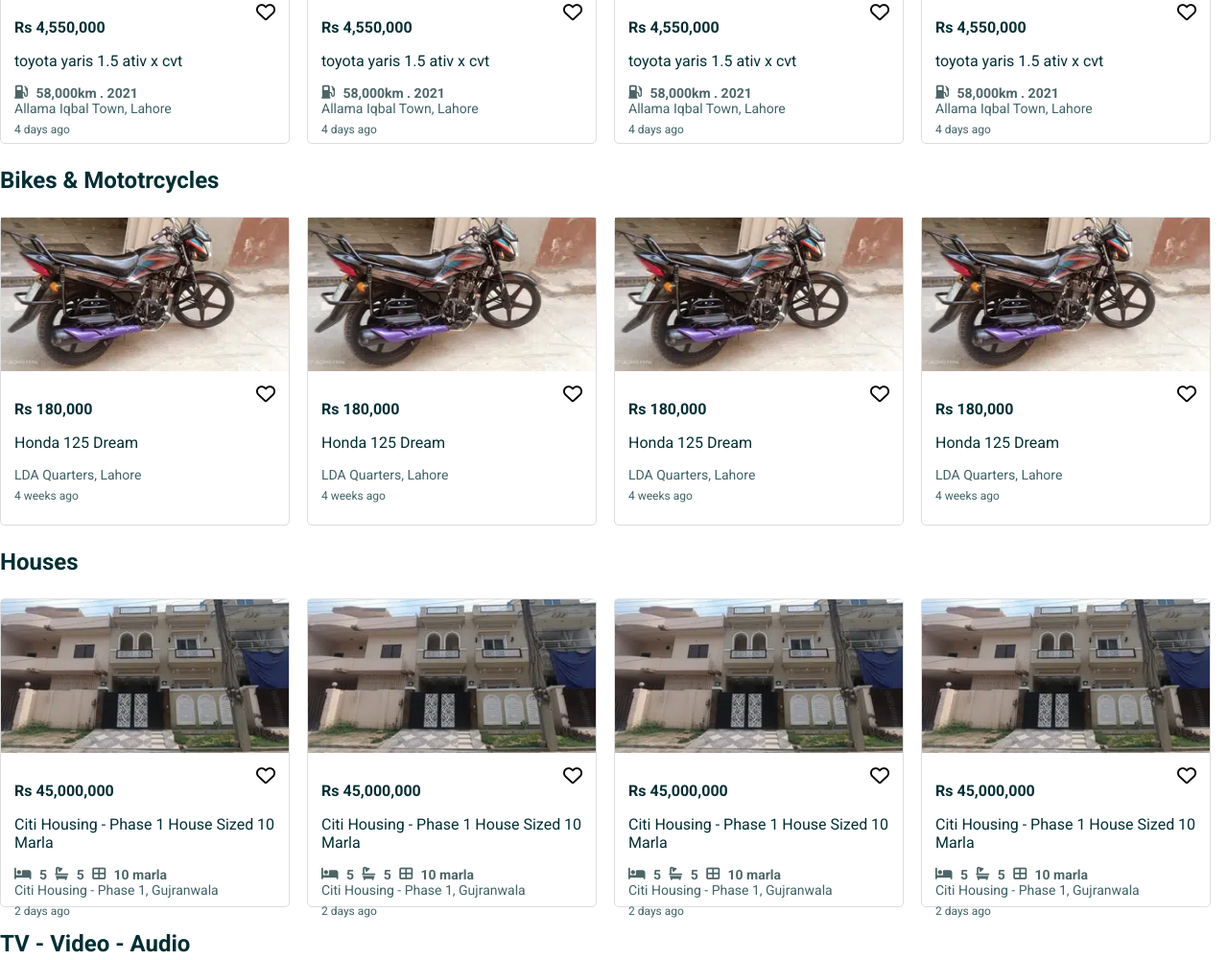
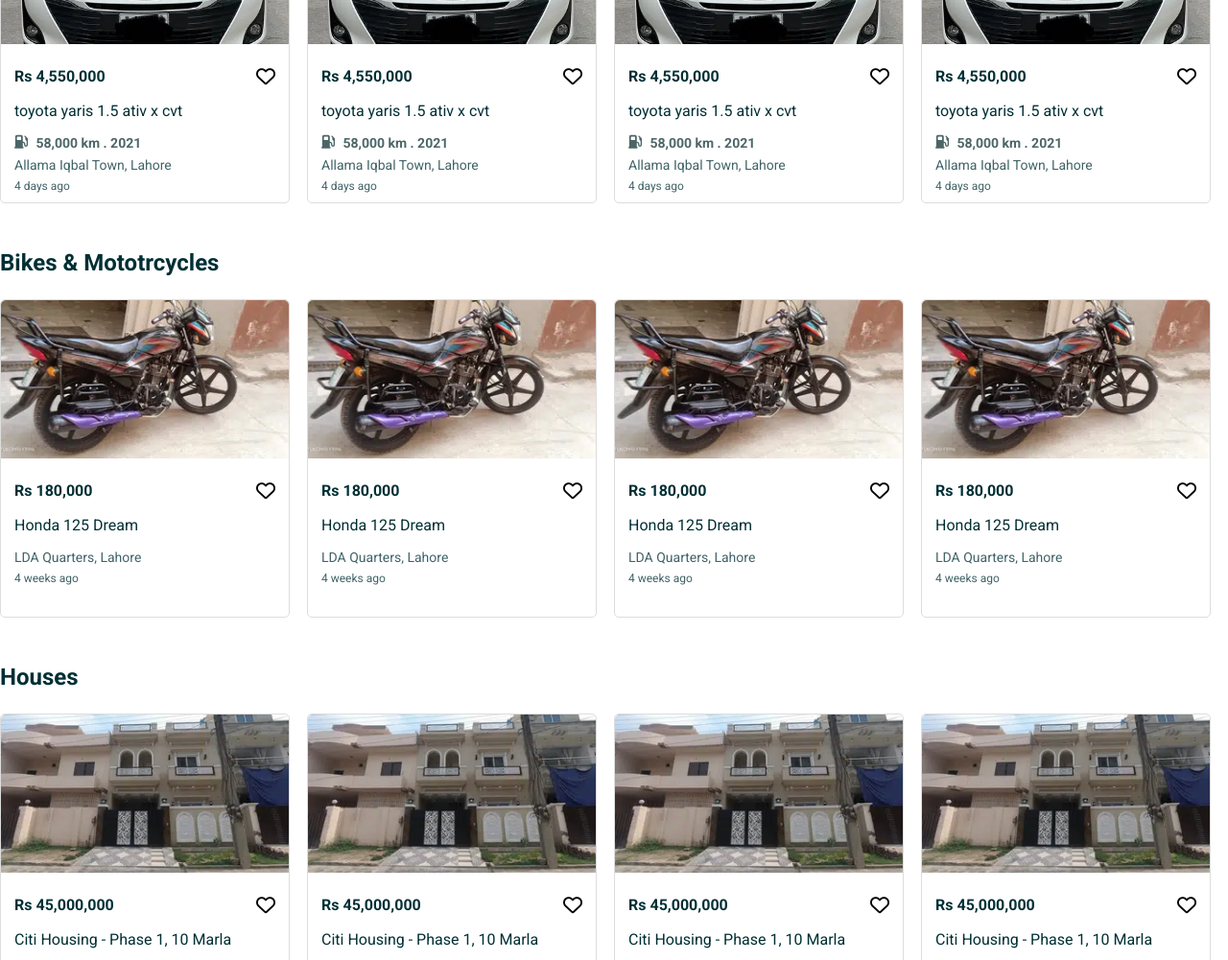
Before and after one commit to hamz-aa/olx-clone, a website: page index.html in a window 1280 px wide. Shown: the part 1459-2460 px from the top of the page at 96% size. Drawn offline with Linux system fonts and the light colour scheme.

Commit message:
completed cards

```diff
--- a/index.html
+++ b/index.html
@@ -273,7 +273,7 @@
                             <p>toyota yaris 1.5 ativ x cvt</p>
                             <div class="extra-info row">
                                 <i class="fa-solid fa-gas-pump"></i>
-                                <p>58,000km . 2021</p>
+                                <p>58,000 km . 2021</p>
                             </div>
                             <p>Allama Iqbal Town, Lahore</p>
                             <p>4 days ago</p>
@@ -291,7 +291,7 @@
                             <p>toyota yaris 1.5 ativ x cvt</p>
                             <div class="extra-info row">
                                 <i class="fa-solid fa-gas-pump"></i>
-                                <p>58,000km . 2021</p>
+                                <p>58,000 km . 2021</p>
                             </div>
                             <p>Allama Iqbal Town, Lahore</p>
                             <p>4 days ago</p>
@@ -309,7 +309,7 @@
                             <p>toyota yaris 1.5 ativ x cvt</p>
                             <div class="extra-info row">
                                 <i class="fa-solid fa-gas-pump"></i>
-                                <p>58,000km . 2021</p>
+                                <p>58,000 km . 2021</p>
                             </div>
                             <p>Allama Iqbal Town, Lahore</p>
                             <p>4 days ago</p>
@@ -327,7 +327,7 @@
                             <p>toyota yaris 1.5 ativ x cvt</p>
                             <div class="extra-info row">
                                 <i class="fa-solid fa-gas-pump"></i>
-                                <p>58,000km . 2021</p>
+                                <p>58,000 km . 2021</p>
                             </div>
                             <p>Allama Iqbal Town, Lahore</p>
                             <p>4 days ago</p>
@@ -404,7 +404,7 @@
                                 <h1>Rs 45,000,000</h1>
                                 <i class="fa-regular fa-heart"></i>
                             </div>
-                            <p>Citi Housing - Phase 1 House Sized 10 Marla</p>
+                            <p>Citi Housing - Phase 1, 10 Marla</p>
                             <div class="extra-info row">
                                 <i class="fa-solid fa-bed"></i>
                                 <p>5</p>
@@ -426,7 +426,7 @@
                                 <h1>Rs 45,000,000</h1>
                                 <i class="fa-regular fa-heart"></i>
                             </div>
-                            <p>Citi Housing - Phase 1 House Sized 10 Marla</p>
+                            <p>Citi Housing - Phase 1, 10 Marla</p>
                             <div class="extra-info row">
                                 <i class="fa-solid fa-bed"></i>
                                 <p>5</p>
@@ -448,7 +448,7 @@
                                 <h1>Rs 45,000,000</h1>
                                 <i class="fa-regular fa-heart"></i>
                             </div>
-                            <p>Citi Housing - Phase 1 House Sized 10 Marla</p>
+                            <p>Citi Housing - Phase 1, 10 Marla</p>
                             <div class="extra-info row">
                                 <i class="fa-solid fa-bed"></i>
                                 <p>5</p>
@@ -470,7 +470,7 @@
                                 <h1>Rs 45,000,000</h1>
                                 <i class="fa-regular fa-heart"></i>
                             </div>
-                            <p>Citi Housing - Phase 1 House Sized 10 Marla</p>
+                            <p>Citi Housing - Phase 1, 10 Marla</p>
                             <div class="extra-info row">
                                 <i class="fa-solid fa-bed"></i>
                                 <p>5</p>
--- a/sass/components/_card.scss
+++ b/sass/components/_card.scss
@@ -4,14 +4,16 @@
     background-repeat: no-repeat;
     background-size: cover;
     height: 50%;
+    border-radius: 5px 5px 0 0;
 }
 
 .cards {
     .card-wrapper {
-        h1 {
+        &>h1 {
             color: $secondary;
             font-size: $font-lg;
-            margin: 1em 0;
+            margin-top: 2em;
+            margin-bottom: 1em;
         }
 
         .card-row-1 {
@@ -52,7 +54,7 @@
 
         .card-row {
             .card {
-                height: 320px;
+                height: 330px;
                 width: 300px;
                 display: block;
                 border: 1px solid #ddd;
@@ -60,19 +62,13 @@
                 font-size: $font-md-1;
                 gap: 25px;
 
-                // .img-container {
-                //     background: url('../../img/iphone12.jpg');
-                //     background-position: center;
-                //     background-repeat: no-repeat;
-                //     background-size: cover;
-                //     height: 50%;
-                // }
-
                 .img-content {
                     padding: 1em;
 
                     .first-line {
                         justify-content: space-between;
+                        align-items: center;
+                        margin: 0.7em auto;
 
                         h1 {
                             font-size: $font-md-2;
@@ -89,13 +85,14 @@
                         color: #4c6567;
                         gap: 0.6em;
                         font-weight: 600;
+                        margin: 0.5em auto;
                     }
 
                     &>p:nth-last-of-type(3) {
                         font-size: $font-md-2;
                         color: $secondary;
                         font-weight: 400;
-                        margin-bottom: 1em;
+                        margin: 1em auto;
                     }
 
                     &>p:nth-last-child(2) {
```
Also changed, not shown: css/style.css.
